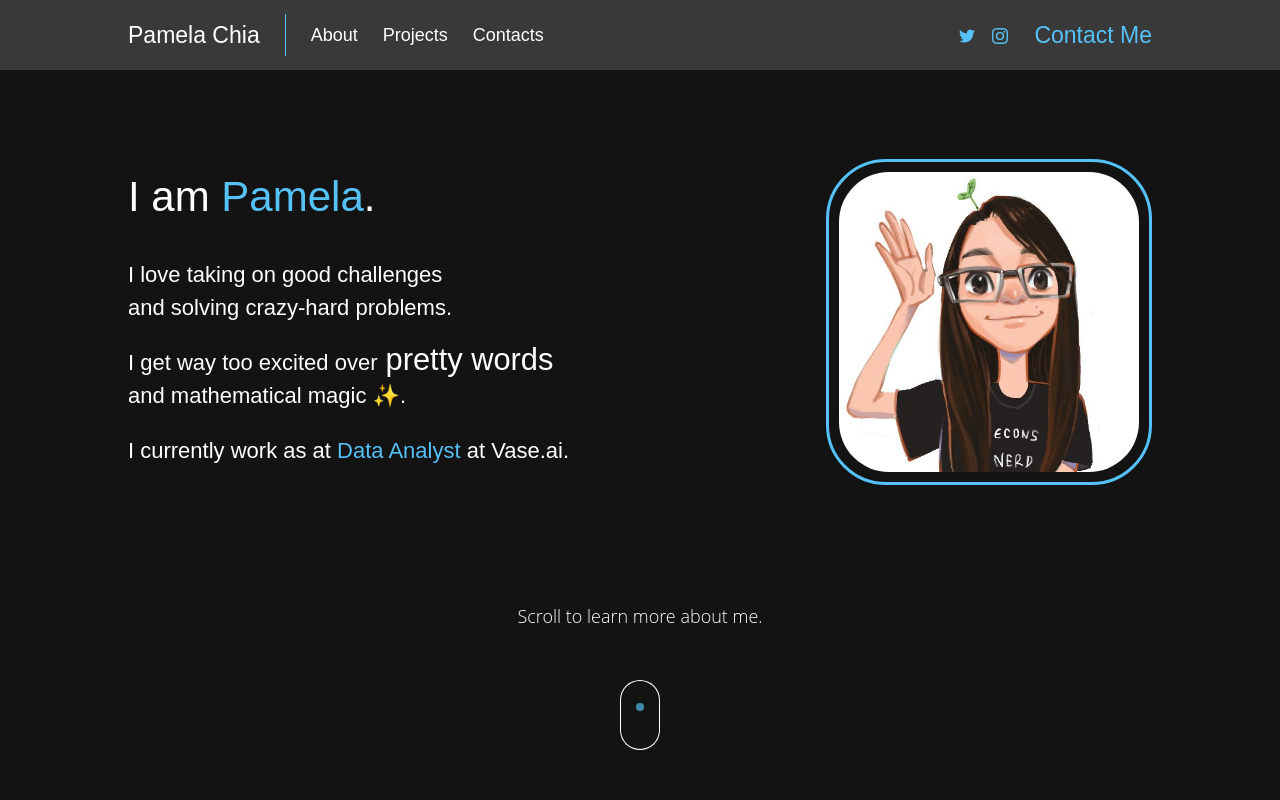
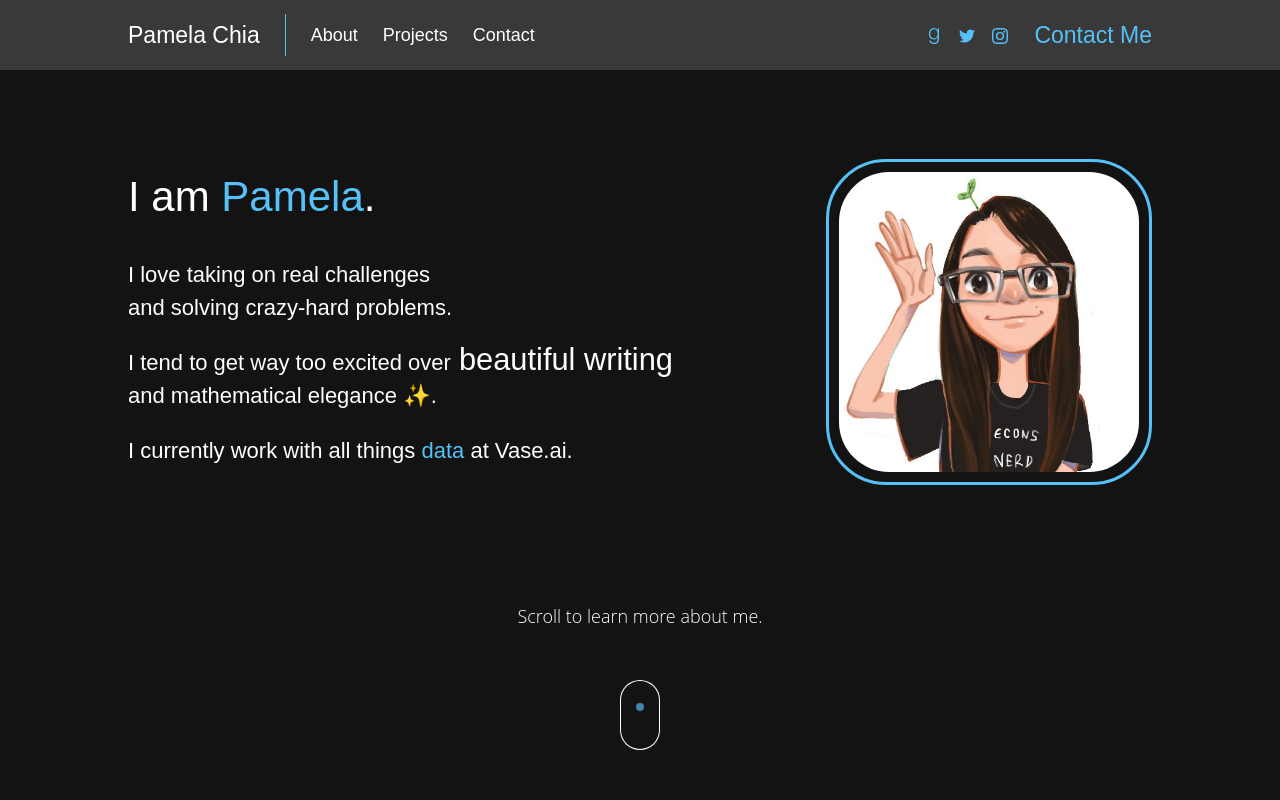
Before and after one commit to pamelachia/portfolio, a React (Create React App) app: page / in a window 1280 px wide. Shown: the top 800 px of the page. Built offline with nearby package versions, Linux system fonts and the light colour scheme; what webfontloader would draw is missing.

Commit message:
added goodreads and edited contacts myself projects

```diff
--- a/src/components/Header.jsx
+++ b/src/components/Header.jsx
@@ -4,6 +4,7 @@ import { css, cx } from "emotion";
 import { colors, fontFamilies, mq } from "../styles";
 import InstagramIcon from "../svg-components/InstagramIcon";
 import TwitterIcon from "../svg-components/TwitterIcon";
+import GoodreadsIcon from "../svg-components/GoodreadsIcon";
 import Copier from "./Copier";
 
 const HEADER_HEIGHT = 70;
@@ -149,9 +150,17 @@ class Header extends Component {
                         onClick={this.handleOnScrollTo("contacts")}
                         className={liStyle}
                     >
-                        Contacts
+                        Contact
                     </li>
                     <li className={cx(liStyle, edgeLiStyle)}>
+                        <a
+                            href="https://goodreads.com/pamelachia"
+                            rel="noopener noreferrer"
+                            target="_blank"
+                            className={iconStyle}
+                        >
+                            <GoodreadsIcon height={16} fill="currentColor"/>
+                        </a>
                         <a
                             href="https://twitter.com/chibi_pammy"
                             rel="noopener noreferrer"
--- a/src/components/Sections/Contacts.jsx
+++ b/src/components/Sections/Contacts.jsx
@@ -63,37 +63,39 @@ class Contacts extends Component {
             <div className={style}>
                 <Appear>
                     <Title>
-                        Do you want to <Accent>contact</Accent> me?
+                        Say <Accent>Hi</Accent>
                     </Title>
                     <Subtitle>
-                        Perhaps... you want to challenge me? Then, it can not be
-                        helped!
+                        If you believe that we will both benefit from a chat, let's <Accent>talk</Accent>. I love making new friends!
                     </Subtitle>
                     <div className={gridStyle}>
                         <Contact title="By Email">
-                            You can copy my email address by clicking{" "}
+                            Click{" "}
                             <Copier>
                                 <span>
                                     <Accent>
-                                        this.{" "}
+                                        this{" "}
                                         <span role="img" aria-label="Stars">
                                             ✨
                                         </span>
                                     </Accent>
                                 </span>
                             </Copier>
+                            {" "}to copy my email address.
                             <p>
-                                You can paste it into your favorite email
-                                client.
+                                This is the best way to contact me. I reply within a day.
+                            </p>
+                            <p>
+                                Also email me if you want me to send over my CV/resume.
                             </p>
                         </Contact>
                         <Contact title="By Phone">
                             <p>
-                                UK number: +{69 - 25} ({5 - 5}){3189 + 4293}{" "}
+                                UK number: +{69 - 25} ({5 - 5}) {3189 + 4293}{" "}
                                 {1283 - 405} {2349 - 1930}
                             </p>
                             <p>
-                                This number will lead you to my personal mobile.
+                                If you really must hear my voice, this number will lead you to my personal mobile.
                             </p>
                         </Contact>
                     </div>
--- a/src/components/Sections/Jobs.jsx
+++ b/src/components/Sections/Jobs.jsx
@@ -60,7 +60,7 @@ class Jobs extends Component {
                         <Card>
                             <Job
                                 imgSrc="img/vase.png"
-                                title="Vase.ai (Data Analyst & Fullstack Developer)"
+                                title="Vase.ai"
                             >
                                 <p>
                                     Lorem ipsum dolor sit amet, consectetur
@@ -84,7 +84,7 @@ class Jobs extends Component {
                         <Card>
                             <Job
                                 imgSrc="img/ace.png"
-                                title="Acter Carton Enterprise (Family-ran Business)"
+                                title="Acter Carton Enterprise (Family-run Business)"
                             >
                                 <p>
                                     Dolor in reprehenderit in voluptate velit
--- a/src/components/Sections/Myself.jsx
+++ b/src/components/Sections/Myself.jsx
@@ -108,24 +108,24 @@ class Myself extends Component {
                         </Title>
                         <Subtitle>
                             <p>
-                                I love taking on good challenges <br />
+                                I love taking on real challenges <br />
                                 and solving crazy-hard problems.
                             </p>
                             <p>
-                                I get way too excited over{" "}
+                                I tend to get way too excited over{" "}
                                 <span className={satisfyTextStyle}>
-                                    pretty words
+                                    beautiful writing
                                 </span>{" "}
                                 <br />
-                                and mathematical magic{" "}
+                                and mathematical elegance{" "}
                                 <span role="img" aria-label="Stars">
                                     ✨
                                 </span>
                                 .
                             </p>
                             <p>
-                                I currently work as at{" "}
-                                <Accent>Data Analyst</Accent> at Vase.ai.
+                                I currently work with all things <Accent>data</Accent> {" "}
+                                at Vase.ai.
                             </p>
                         </Subtitle>
                     </div>
--- a/src/components/Sections/Projects.jsx
+++ b/src/components/Sections/Projects.jsx
@@ -63,18 +63,18 @@ class Projects extends Component {
             <div className={style}>
                 <Appear>
                     <Title>
-                        And I run some <Accent>projects</Accent> of my own.
+                        I enjoy working on cool <Accent>projects</Accent>.
                     </Title>
                     <div className={gridStyle}>
                         <Project
-                            title="This portfolio!"
+                            title="This portfolio"
                             imgSrc="img/project-blog.png"
                         >
-                            <p>This is my first full-blown personal website!</p>
+                            <p>This is my first-ever personal website!</p>
                             <p>
-                                It is made using React.js and using the Emotion
-                                CSS-in-JS library, allowing me to quickly create
-                                base components and iterate over many (many,
+                                It is made using ReactJS and I use the Emotion
+                                CSS-in-JS library. I can quickly create base
+                                components and iterate over many (many,
                                 many) designs.
                             </p>
                         </Project>
@@ -93,14 +93,14 @@ class Projects extends Component {
                             </p>
                         </Project>
                         <Project
-                            title="Sudoku in React.js"
+                            title="Sudoku in ReactJS"
                             imgSrc="img/project-sudoku.png"
                         >
-                            <p>My first React.js application!</p>
+                            <p>My first ReactJS application!</p>
                             <p>
-                                I love playing sudoku and kakuro, so I decided
-                                it would be a good starting point to try
-                                developing solvers for each along with a
+                                I love playing sudoku and kakuro during my free time, so I decided
+                                it would be a good starting point to develop
+                                solvers for each along with a
                                 graphical interface.
                             </p>
                         </Project>
--- /dev/null
+++ b/src/svg-components/GoodreadsIcon.js
@@ -0,0 +1,15 @@
+import React from "react";
+
+const SvgGoodreadsIcon = props => (
+    <svg
+        aria-labelledby="simpleicons-goodreads-icon"
+        viewBox="0 0 24 24"
+        width="1em"
+        height="1em"
+        {...props}
+    >
+        <path d="M19.525 15.977V.49h-2.059v2.906h-.064a5.498 5.498 0 0 0-.842-1.307A6.455 6.455 0 0 0 15.328.995a5.794 5.794 0 0 0-1.519-.736A6.013 6.013 0 0 0 12.038 0c-1.21 0-2.3.225-3.246.67A6.863 6.863 0 0 0 6.407 2.5a8.137 8.137 0 0 0-1.47 2.711 10.575 10.575 0 0 0-.506 3.283c0 1.199.141 2.326.425 3.382.286 1.057.737 1.976 1.368 2.762a6.402 6.402 0 0 0 2.375 1.833c.961.436 2.119.661 3.471.661 1.248 0 2.33-.315 3.262-.946s1.638-1.473 2.119-2.525h.061v2.284c0 2.044-.421 3.607-1.264 4.705-.84 1.081-2.224 1.638-4.146 1.638a7.682 7.682 0 0 1-1.669-.181 5.357 5.357 0 0 1-1.487-.57 3.929 3.929 0 0 1-1.143-1.038c-.316-.435-.526-.961-.632-1.593H5.064c.067.887.315 1.654.737 2.3a5.502 5.502 0 0 0 1.602 1.593 7.223 7.223 0 0 0 2.172.902c.811.194 1.639.3 2.494.3 1.383 0 2.541-.195 3.486-.555.947-.376 1.714-.902 2.301-1.608.601-.708 1.021-1.549 1.293-2.556.27-1.007.42-2.134.42-3.367l-.044.062zm-7.484-.557c-.955 0-1.784-.189-2.479-.571a5.21 5.21 0 0 1-1.732-1.503c-.467-.621-.797-1.332-1.022-2.139s-.332-1.633-.332-2.484c0-.871.105-1.725.301-2.563.21-.84.54-1.587.992-2.24.451-.652 1.037-1.182 1.728-1.584s1.533-.605 2.51-.605 1.803.209 2.495.621a5.252 5.252 0 0 1 1.683 1.634c.436.677.751 1.429.947 2.255.195.826.285 1.656.285 2.482a9.19 9.19 0 0 1-.345 2.484 6.395 6.395 0 0 1-1.038 2.139 5.4 5.4 0 0 1-1.698 1.503c-.676.382-1.458.571-2.359.571h.064z" />
+    </svg>
+);
+
+export default SvgGoodreadsIcon;
```
Also changed, not shown: src/svg/goodreads-icon.svg (added), 1 other file (tests, documents, lock files or other folders).
